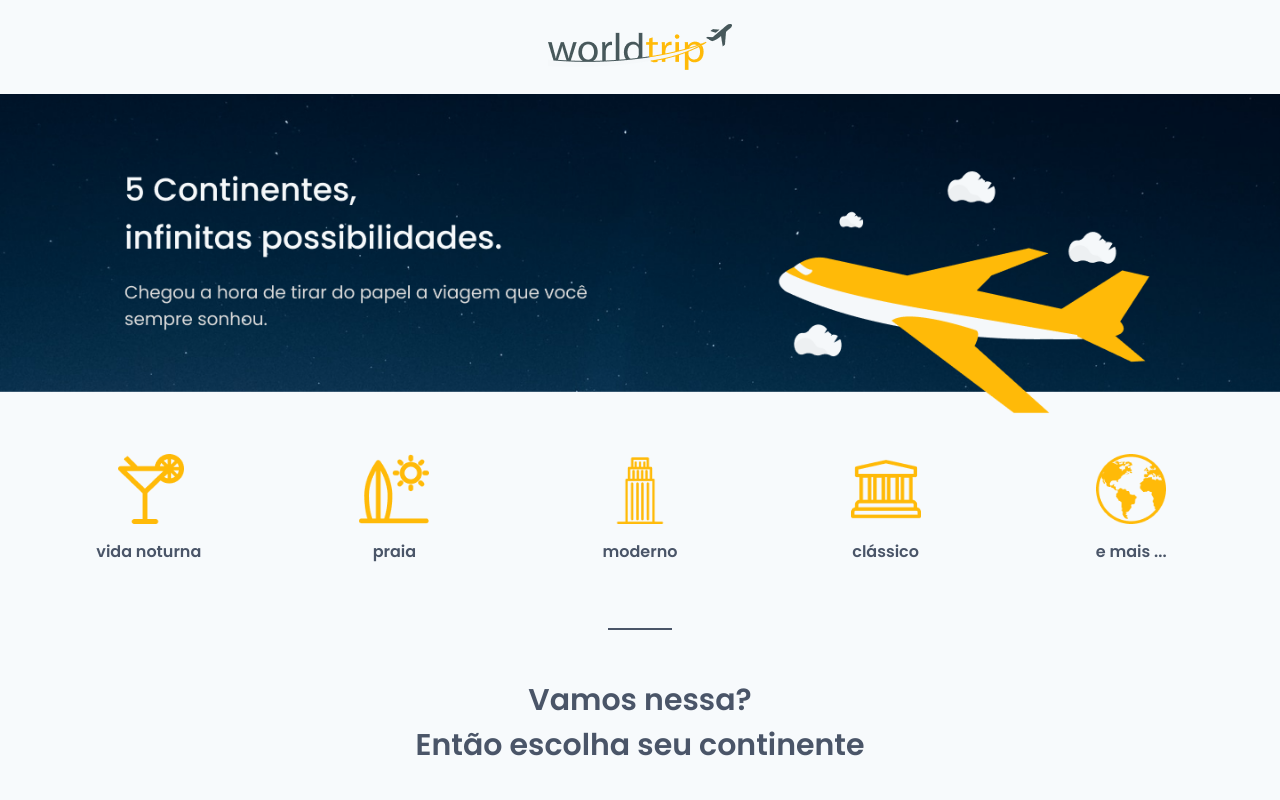
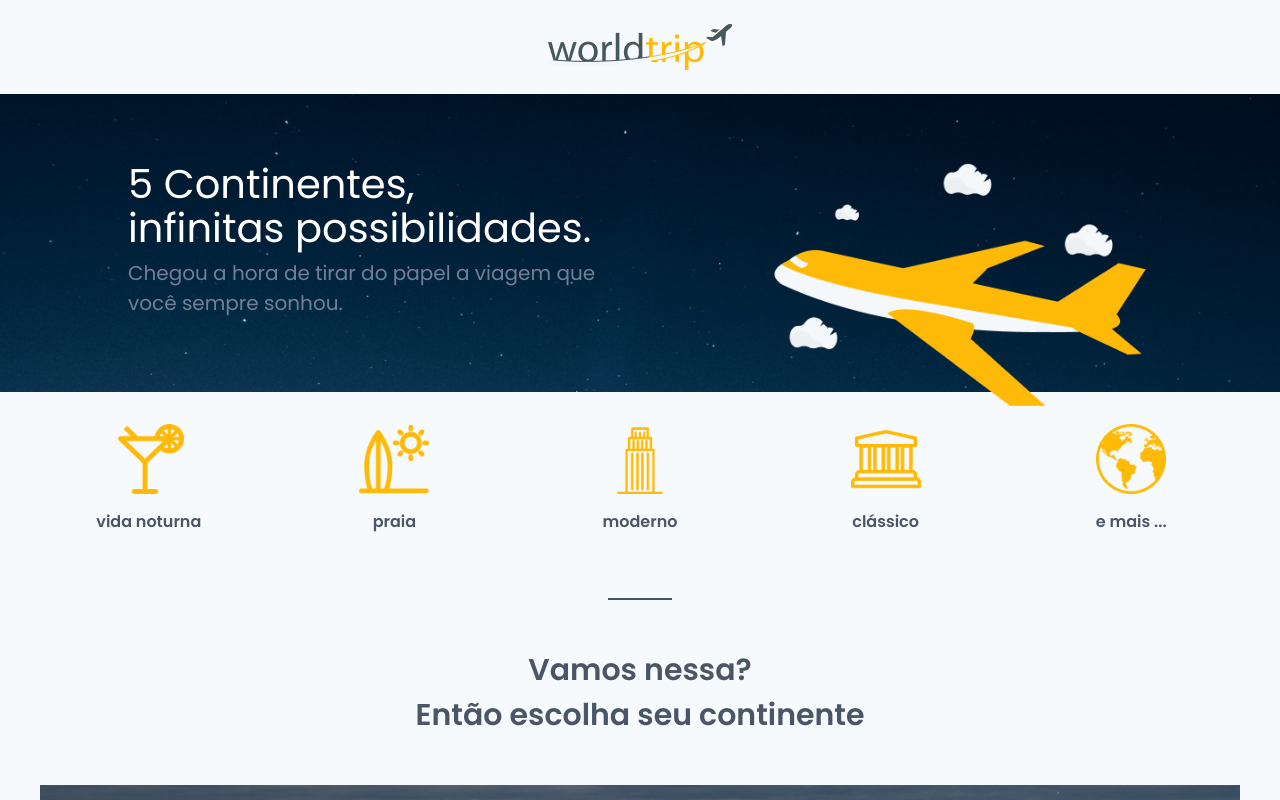
Before and after one commit to NakajimaDaniel/desafio07-ignite-chakraui, a Next.js app: page / in a window 1280 px wide. Shown: the top 800 px of the page. Built offline with nearby package versions, Linux system fonts and the light colour scheme.

Commit message:
remove static banner

```diff
--- a/src/components/Banner/index.tsx
+++ b/src/components/Banner/index.tsx
@@ -1,10 +1,17 @@
 
-import  { Image, Container, Flex } from '@chakra-ui/react'
+import  { Image, Container, Flex, Box, Text } from '@chakra-ui/react'
 
 export function Banner() {
   return (
     <Flex w="100%" mb="8">
-      <Image src="Banner.png" w="100%"/>
+      <Box position="relative">
+        <Image src="bannerback.png" w="100vw"/>
+        <Text position="absolute" top="20%"  left="10%" color="white" fontSize={["20","20","20","40"]}>5 Continentes,</Text>
+        <Text position="absolute" top="35%"  left="10%" color="white"  fontSize={["20","20","20","40"]} >infinitas possibilidades.</Text>
+        <Text position="absolute" top="55%"  left="10%" color="gray.500"  fontSize={["10","10","20"]} maxW={[300,300,400,500]}>Chegou a hora de tirar do papel a viagem que você sempre sonhou. </Text>
+        <Image position="absolute" top="20%" right="10%" src="Airplane.png" w="30%" />
+      </Box>
+
     </Flex>
 
   )
```
Also changed, not shown: public/Airplane.png (added), public/bannerback.png (added).
